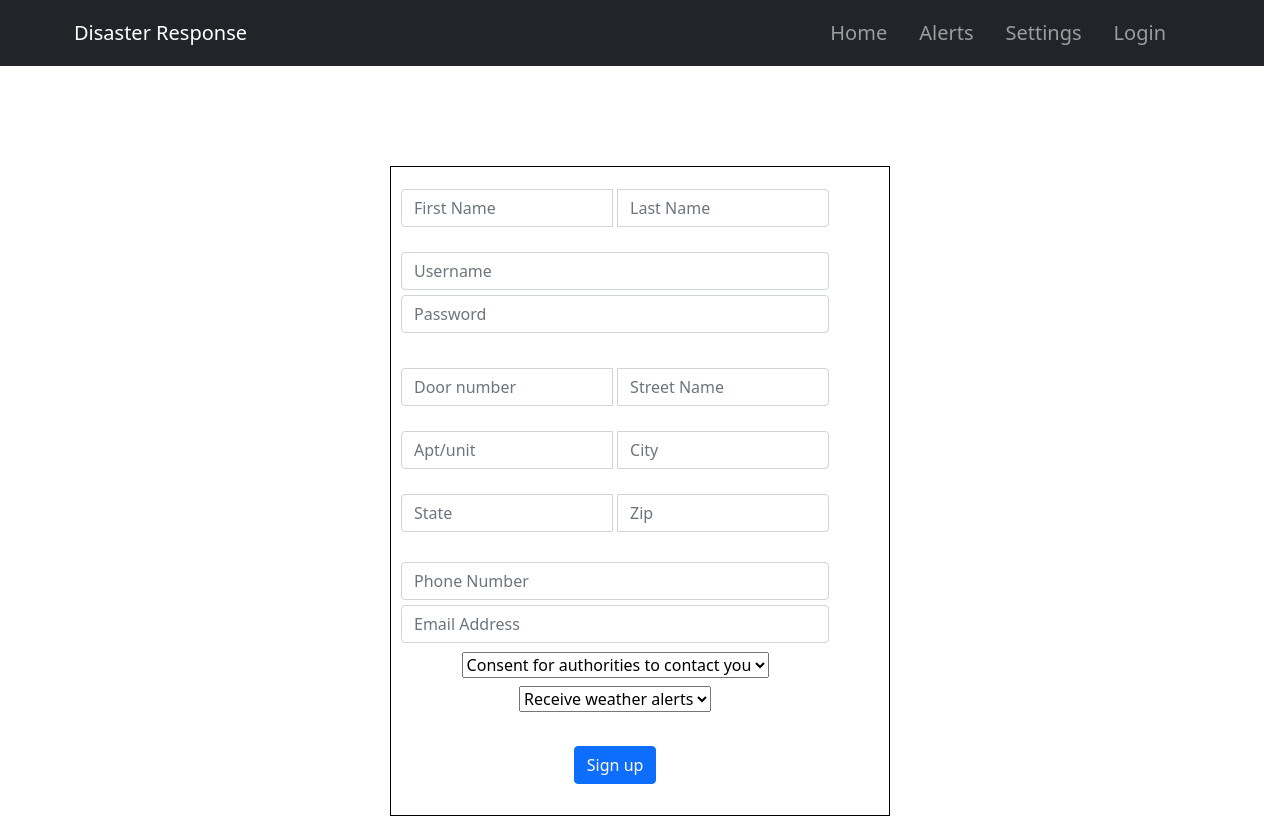
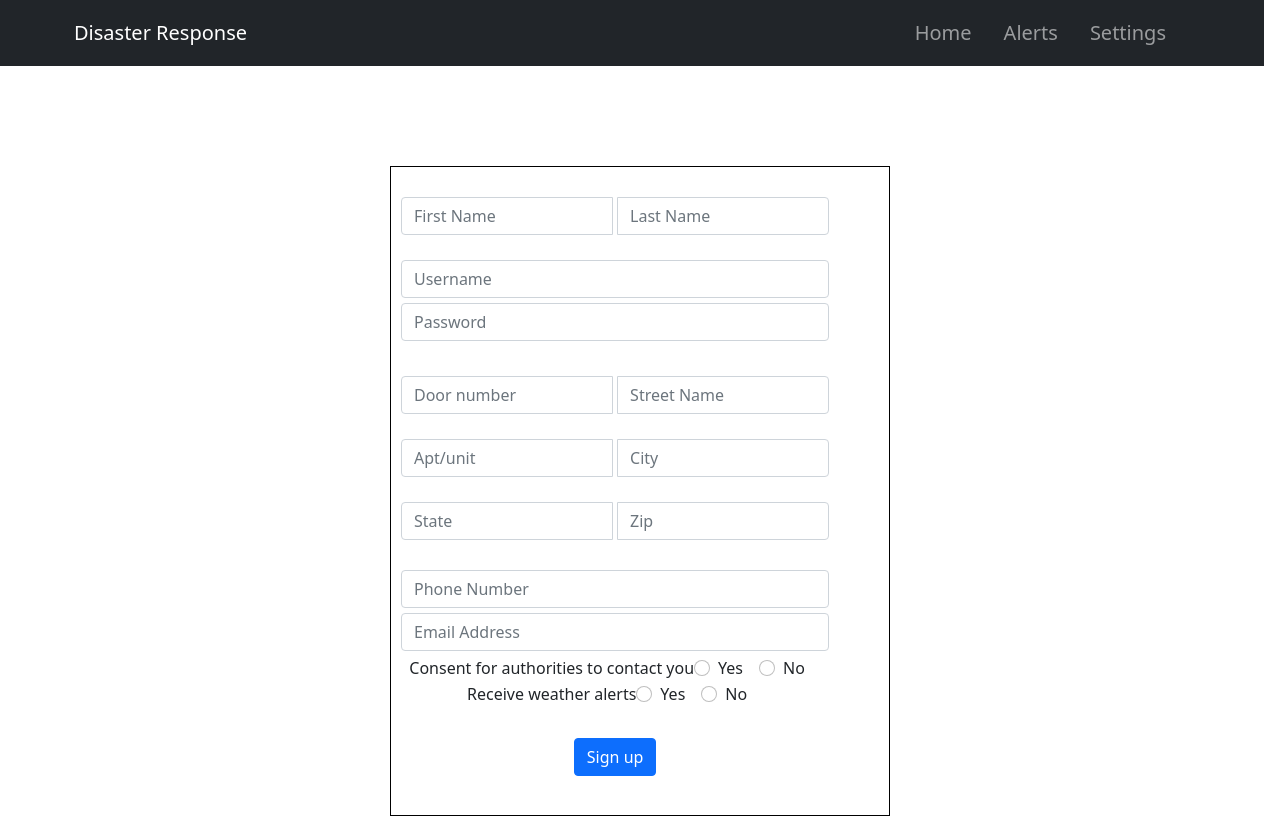
Before and after one commit to LinShi11/disasterResponse, a React (Create React App) app in the folder frontend/: page /signup in a window 1280 px wide. Built offline with nearby package versions, Linux system fonts and the light colour scheme.

Commit message:
Add hover text to settings page

```diff
--- a/frontend/src/App.css
+++ b/frontend/src/App.css
@@ -145,3 +145,8 @@
   margin-bottom: 10px;
   box-sizing: border-box; /* Includes padding and border in the width calculation */
 }
+
+.align-left {
+  text-align: left;
+
+}
--- a/frontend/src/Navigation/Bar.js
+++ b/frontend/src/Navigation/Bar.js
@@ -33,7 +33,7 @@ import React from "react";
 
 function Bar() {
 
-  const isLoggedIn = !!sessionStorage.getItem('username');
+  // const isLoggedIn = !!sessionStorage.getItem('username');
   return (
     <Navbar collapseOnSelect expand="lg" className="bg-body-tertiary bg-dark font-weight-bold font-weight: bold navbar-dark navbar-brand">
       <Container>
@@ -46,12 +46,12 @@ function Bar() {
             <Nav.Link href="/home">Home</Nav.Link>
             <Nav.Link className="ms-3" href="/alerts">Alerts</Nav.Link>
             <Nav.Link className="ms-3" href="/settings">Settings</Nav.Link>
-            {isLoggedIn ? (
+            {/* {isLoggedIn ? (
               <Nav.Link className="ms-3" href="/logout">Logout</Nav.Link>
             ) : (
               <Nav.Link className="ms-3" href="/login">Login</Nav.Link>
             )
-            }
+            } */}
 
           </Nav>
         </Navbar.Collapse>
--- a/frontend/src/Settings.js
+++ b/frontend/src/Settings.js
@@ -1,5 +1,6 @@
 import React, { useState, useEffect } from 'react';
 import { useNavigate } from 'react-router-dom';
+
 
 function Settings() {
     const [loading, setLoading] = useState(true);
@@ -129,39 +130,47 @@ function Settings() {
             <div className="centered-container-signup">
                 <form onSubmit={handleSubmit}>
                     <div class="input-group">
-                        <input type="text" readonly class="form-control m-bot" id="Fname" placeholder="First Name"
+                    {/* <label class="align-left"><b>Name</b></label> */}
+                        <input type="text" data-toggle="tooltip" data-placement="top" title="First Name" readonly class="form-control m-bot" id="Fname" placeholder="First Name"
                         value={name.first} />
-                        <input type="text" readonly class="form-control m-bot" id="Lname" placeholder="Last Name"
+                        <input type="text" data-toggle="tooltip" data-placement="top" title="Last Name" readonly class="form-control m-bot" id="Lname" placeholder="Last Name"
                         value={name.last} />
                     </div>
                     <div class="input-box">
-                        <input type="text" readonly class="form-control m-bot" id="Username" placeholder="Username"
+                    {/* <label class="align-left"><b>Username</b></label> */}
+                        <input type="text" data-toggle="tooltip" data-placement="top" title="Username" readonly class="form-control m-bot" id="Username" placeholder="Username"
                         value={username} />
-                        <input type="password" required class="form-control m-bot" id="inputPassword4" placeholder="Password"
+                        {/* <label class="align-left"><b>Password</b></label> */}
+                        <input type="password" data-toggle="tooltip" data-placement="top" title="Password" required class="form-control m-bot" id="inputPassword4" placeholder="Password"
                         value={password} onChange={(e) => setPassword(e.target.value)} />
                     </div>
                     <div class="input-group">
-                        <input type="text" required class="form-control" id="inputAddress" placeholder="Door number"
+                    {/* <label class="align-left"><b>Address: Door & Street</b></label> */}
+                        <input type="text" data-toggle="tooltip" data-placement="top" title="Door Number" required class="form-control" id="inputAddress" placeholder="Door number"
                         value={address.door} onChange={(e) => setAddress({ ...address, door: e.target.value })} />
-                        <input type="text" required class="form-control" id="inputAddress" placeholder="Street Name"
+                        <input type="text" data-toggle="tooltip" data-placement="top" title="Street Name" required class="form-control" id="inputAddress" placeholder="Street Name"
                         value={address.street} onChange={(e) => setAddress({ ...address, street: e.target.value })} />
                     </div>
                     <div class="input-group margin-top">
-                        <input type="text" class="form-control" id="inputAddress" placeholder="Apt/unit"
+                    {/* <label class="align-left"><b>Address: Apt & City</b></label> */}
+                        <input type="text" data-toggle="tooltip" data-placement="top" title="Apt / Unit" class="form-control" id="inputAddress" placeholder="Apt/unit"
                         value={address.apt} onChange={(e) => setAddress({ ...address, apt: e.target.value })} />
-                        <input type="text" required class="form-control" id="inputCity" placeholder="City"
+                        <input type="text" data-toggle="tooltip" data-placement="top" title="City" required class="form-control" id="inputCity" placeholder="City"
                         value={address.city} onChange={(e) => setAddress({ ...address, city: e.target.value })} />
                     </div>
                     <div class="input-box input-group margin-top">
-                        <input type="text" required class="form-control" id="inputAddress" placeholder="State"
+                    {/* <label class="align-left"><b>State, zip</b></label> */}
+                        <input type="text" data-toggle="tooltip" data-placement="top" title="State" required class="form-control" id="inputAddress" placeholder="State"
                         value={address.state} onChange={(e) => setAddress({ ...address, state: e.target.value })} />
-                        <input type="text" required class="form-control" id="inputZip" placeholder="Zip"
+                        <input type="text" required data-toggle="tooltip" data-placement="top" title="Zip" class="form-control" id="inputZip" placeholder="Zip"
                         value={address.zip} onChange={(e) => setAddress({ ...address, zip: e.target.value })} />
                     </div>
                     <div class="input-box">
-                        <input type="number" required class="form-control m-bot" id="phone" placeholder="Phone Number"
+                    {/* <label class="align-left"><b>Phone</b></label> */}
+                        <input type="number" required data-toggle="tooltip" data-placement="top" title="Phone number" class="form-control m-bot" id="phone" placeholder="Phone Number"
                         value={phone} onChange={(e) => setPhone(e.target.value)} />
-                        <input type="email" required class="form-control m-bot" id="email" placeholder="Email Address"
+                        {/* <label class="align-left"><b>Email</b></label> */}
+                        <input type="email" required data-toggle="tooltip" data-placement="top" title="Email address" class="form-control m-bot" id="email" placeholder="Email Address"
                         value={email} onChange={(e) => setEmail(e.target.value)} />
 
                         <label class="form-check-label">Consent for authorities to contact you </label>
--- a/frontend/src/Signup.js
+++ b/frontend/src/Signup.js
@@ -90,11 +90,12 @@ function Signup() {
                     value={address.zip} onChange={(e) => setAddress({ ...address, zip: e.target.value })} />
                 </div>
                 <div class="input-box">
-                    <input type="number" required class="form-control m-bot" id="phone" placeholder="Phone Number"
+                    <input type="tel" required class="form-control m-bot" id="phone" placeholder="Phone Number"
                     value={phone} onChange={(e) => setPhone(e.target.value)} />
                     <input type="email" required class="form-control m-bot" id="email" placeholder="Email Address"
                     value={email} onChange={(e) => setEmail(e.target.value)} />
-                    <select class="custom-select my-1 mr-sm-2 m-bot" required id="inlineFormCustomSelectPref"
+
+                    {/* <select class="custom-select my-1 mr-sm-2 m-bot" required id="inlineFormCustomSelectPref"
                     value={contact} onChange={(e) => setContact(e.target.value)}>
                         <option selected>Consent for authorities to contact you</option>
                         <option value="1">Yes</option>
@@ -105,7 +106,33 @@ function Signup() {
                         <option selected>Receive weather alerts</option>
                         <option value="1">Yes</option>
                         <option value="2">No</option>
-                    </select>
+                    </select> */}
+
+                    <label class="form-check-label">Consent for authorities to contact you </label>
+                        <div class="form-check form-check-inline">
+                            <input class="form-check-input" type="radio" name="inlineRadioOptions0" id="inlineRadio1"
+                            value="0" onChange={(e) => setContact(e.target.value)} />
+                            <label class="form-check-label" value="0" for="inlineRadio0">Yes</label>
+                            </div>
+                            <div class="form-check form-check-inline">
+                            <input class="form-check-input" type="radio" name="inlineRadioOptions1" id="inlineRadio2"
+                            value="1" onChange={(e) => setContact(e.target.value)} />
+                            <label class="form-check-label" value="1" for="inlineRadio1">No</label>
+                        </div>
+
+                        <label class="form-check-label">Receive weather alerts </label>
+                        <div class="form-check form-check-inline">
+                            <input class="form-check-input" type="radio" name="inlineRadioOptions2" id="inlineRadio3"
+                            value="0" onChange={(e) => setAlerts(e.target.value)} />
+                            <label class="form-check-label" value="0" for="inlineRadio2">Yes</label>
+                            </div>
+                            <div class="form-check form-check-inline">
+                            <input class="form-check-input" type="radio" name="inlineRadioOptions3" id="inlineRadio4"
+                            value="1" onChange={(e) => setAlerts(e.target.value)} />
+                            <label class="form-check-label" value="1" for="inlineRadio3">No</label>
+                        </div>
+
+
                 </div>
                 <div class="input-box">
                     <button type="submit" class="btn btn-primary">Sign up</button>
```
Also changed, not shown: 1 other file (tests, documents, lock files or other folders).
